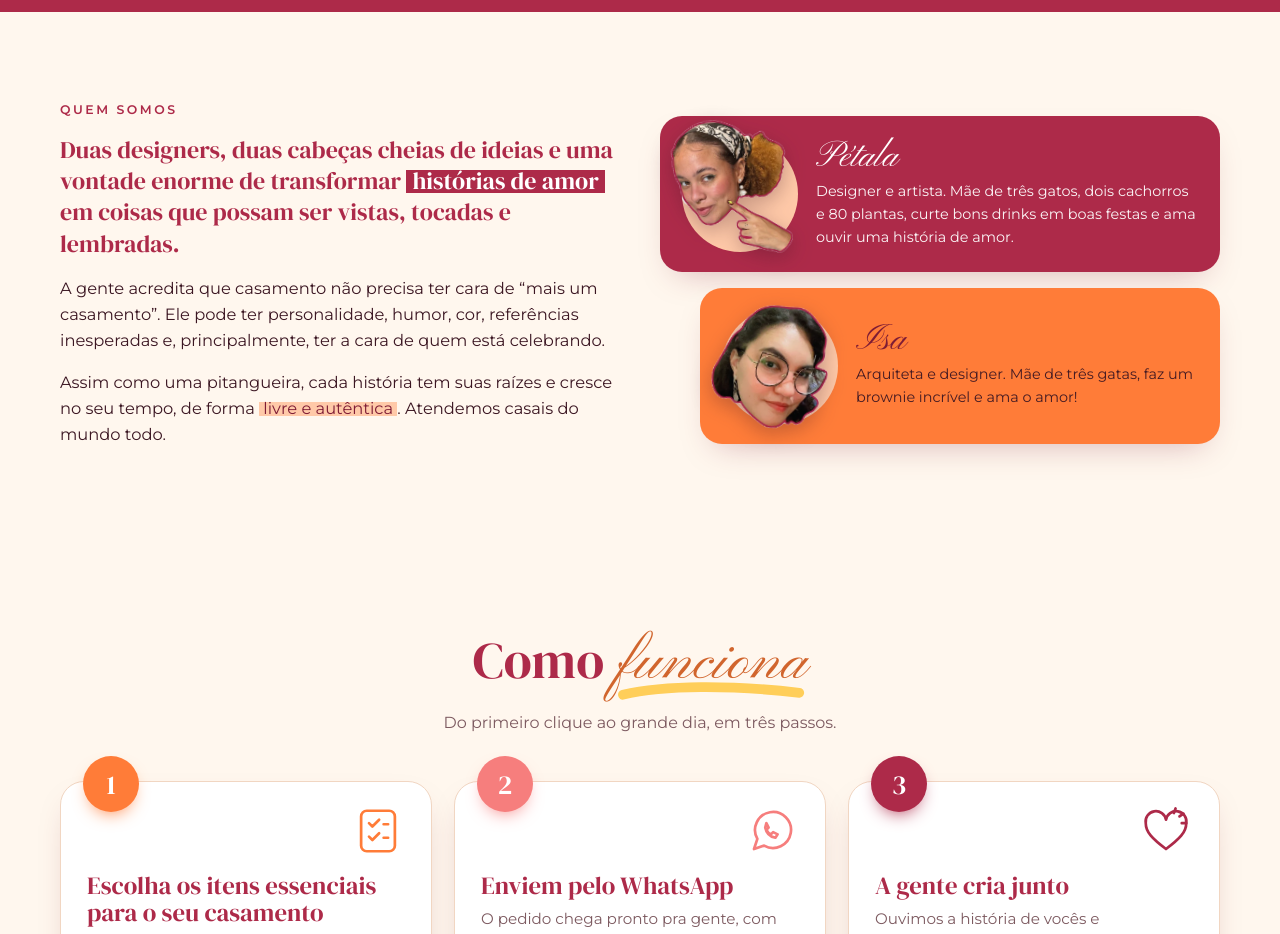
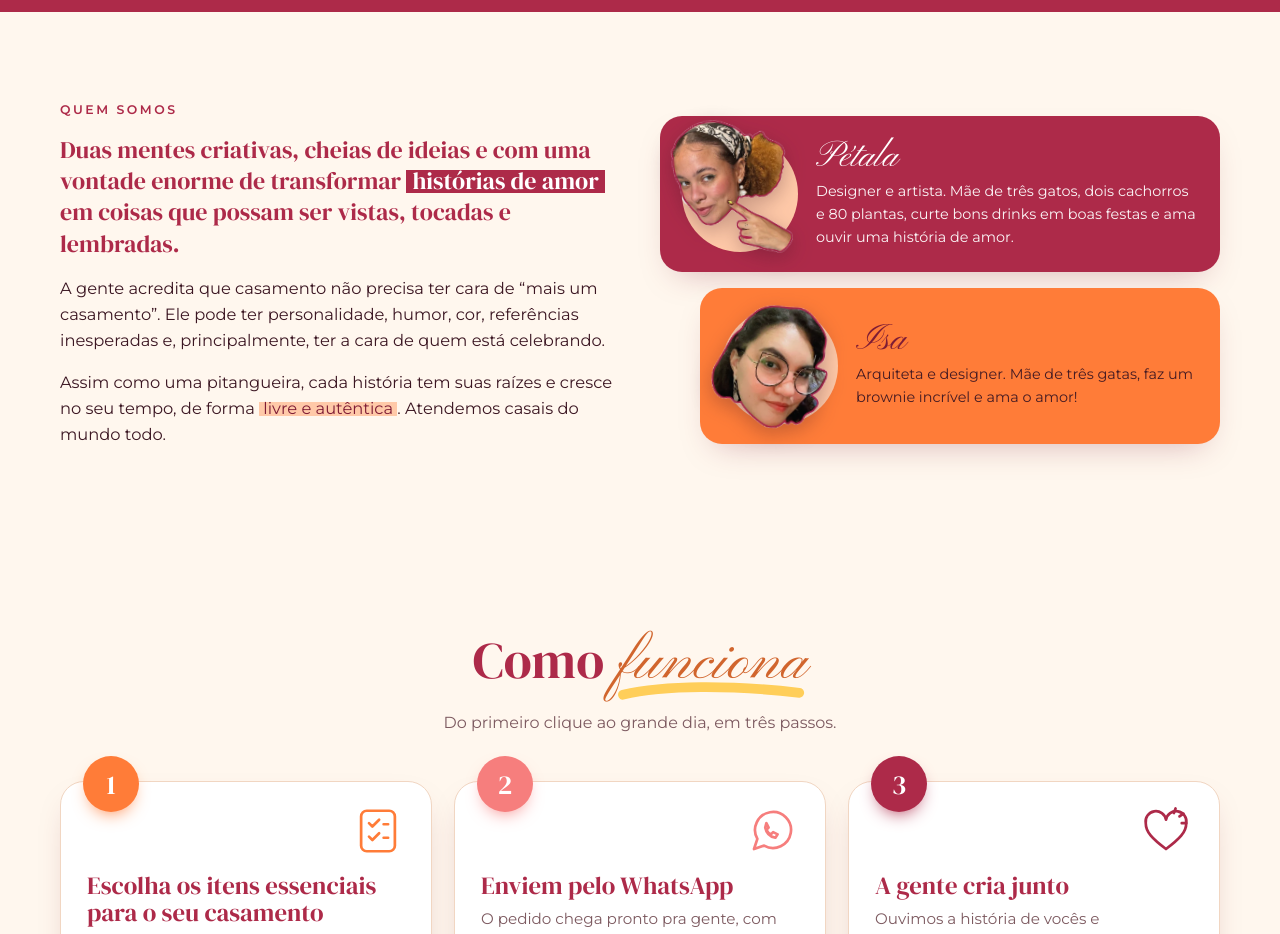
Before and after one commit to Hebraico-Fluente/pitangueira, a plain HTML site: page public/index.html in a window 1280 px wide. Shown: the part 1020-1954 px from the top of the page. Drawn offline with Linux system fonts and the light colour scheme; a script that the page names is missing.

Commit message:
Quem somos: 'Duas mentes criativas, cheias de ideias...'
Co-Authored-By: Claude Opus 5.5 <noreply@anthropic.com>
Claude-Session: https://claude.ai/code/session_01Yc9Z8uQ7svTtH3FB4Mo46w

```diff
--- a/public/index.html
+++ b/public/index.html
@@ -529,7 +529,7 @@
     <div class="container sobre">
       <div class="sobre-texto revelar">
         <span class="etiqueta" style="color: var(--bordo)">Quem somos</span>
-        <p class="destaque">Duas designers, duas cabeças cheias de ideias e uma vontade enorme de transformar <span class="marca-texto">histórias de amor</span> em coisas que possam ser vistas, tocadas e lembradas.</p>
+        <p class="destaque">Duas mentes criativas, cheias de ideias e com uma vontade enorme de transformar <span class="marca-texto">histórias de amor</span> em coisas que possam ser vistas, tocadas e lembradas.</p>
         <p>A gente acredita que casamento não precisa ter cara de “mais um casamento”. Ele pode ter personalidade, humor, cor, referências inesperadas e, principalmente, ter a cara de quem está celebrando.</p>
         <p>Assim como uma pitangueira, cada história tem suas raízes e cresce no seu tempo, de forma <span class="marca-texto claro">livre e autêntica</span>. Atendemos casais do mundo todo.</p>
       </div>
```
